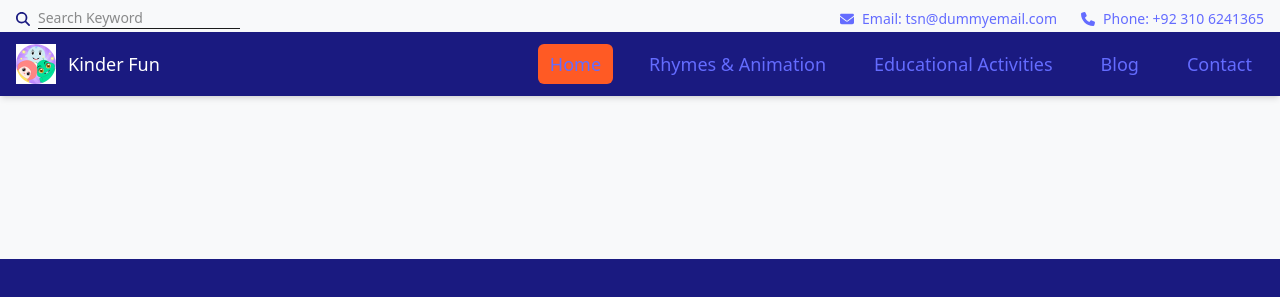
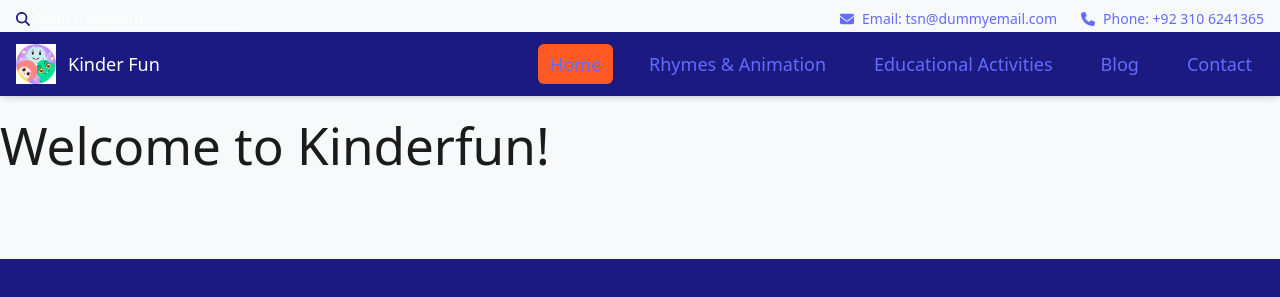
Before and after one commit to Saqib-nawab/kinderfun-client, a React (Vite) app: page / in a window 1280 px wide. Shown: the top 297 px of the page. Built offline with nearby package versions, Linux system fonts and the light colour scheme.

Commit message:
navbar finito for now

```diff
--- a/src/App.tsx
+++ b/src/App.tsx
@@ -13,7 +13,7 @@ const App: React.FC = () => {
   return (
     <div className="flex flex-col min-h-screen">
       <Navbar />
-      <main className="flex-grow">
+      <main className="flex-grow mt-16 md:mt-20">
         <Routes>
           <Route path="/" element={<Home />} />
           <Route path="/rhymes" element={<Rhymes />} />
--- a/src/components/Navbar.tsx
+++ b/src/components/Navbar.tsx
@@ -14,7 +14,7 @@ const Navbar: React.FC = () => {
   return (
     <div>
       {/* Topbar Section */}
-      <div className="w-full bg-gray-dark text-text-light text-sm py-2">
+      <div className="w-full bg-gray-dark text-white text-sm py-2">
         <div className="max-w-7xl mx-auto flex justify-between items-center px-4">
           {/* Left Side: Search Input */}
           <div className="flex items-center gap-2">
@@ -22,7 +22,7 @@ const Navbar: React.FC = () => {
             <input
               type="text"
               placeholder="Search Keyword"
-            className="bg-transparent border-b border-text-light text-text-light placeholder-text-light focus:outline-none"
+              className="bg-transparent border-b border-white text-white placeholder-white focus:outline-none"
             />
           </div>
 
@@ -44,7 +44,7 @@ const Navbar: React.FC = () => {
       <nav className="bg-primary shadow-md fixed w-full top-8 z-50">
         <div className="container mx-auto px-4 py-3 flex justify-between items-center">
           {/* Logo */}
-          <Link to="/" className="flex items-center text-light text-xl font-bold">
+          <Link to="/" className="flex items-center text-white text-xl font-bold">
             <img src={logo} alt="Logo" className="h-10 w-auto mr-3" />
             <span className="hidden md:block text-white text-lg">Kinder Fun</span>
           </Link>
```
Lines whose indentation alone changed are shown as unchanged.
